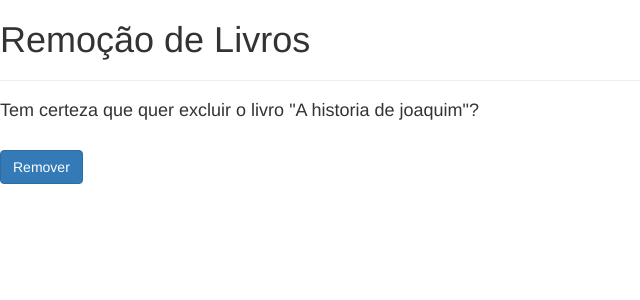
After one commit to ianmelo1/Livraria_Python, a Django app: page /livro_remove/2/ in a window 1280 px wide. The commit adds this page. Shown: the top 300 px of the page, without its empty margins (0-640 px from the left). Run offline with Django 5.2, Linux system fonts and the light colour scheme; data comes from the database, SQL or seed files in the repository; both versions use the stored data as it was after the commit; some libraries are stand-ins or nearby versions.

Commit message:
Função De Deletar_livros

```diff
--- /dev/null
+++ b/ProjetoLiv/livapp/templates/livro_delete.html
@@ -0,0 +1,20 @@
+{% extends 'base.html' %}
+
+{% block title %}
+Remoção de Livros
+{% endblock title %}
+
+{% block tituloPagina %}
+Remoção de Livros
+{% endblock tituloPagina %}
+
+{% block content %}
+<form method="POST">{% csrf_token %}
+    <h4>Tem certeza que quer excluir o livro "{{ livro.titulo }}"?</h4>
+    <br/>
+  <button type="submit" class="btn btn-primary">
+    Remover
+  </button>
+</form>
+
+{% endblock content %}
--- a/ProjetoLiv/livapp/templates/livro_list.html
+++ b/ProjetoLiv/livapp/templates/livro_list.html
@@ -29,7 +29,11 @@ Listagem de Livros
                 <a href="{% url 'livro_edit' pk=livro.pk %}">
                      <span class="glyphicon glyphicon-pencil"></span>
                 </a>
+                  <a href="{% url 'livro_remove' pk=livro.pk %}">
+                     <span class="glyphicon glyphicon-trash"></span>
+                </a>
             </td>
+
         </tr>
         {% endfor %}
     </tbody>
--- a/ProjetoLiv/livapp/urls.py
+++ b/ProjetoLiv/livapp/urls.py
@@ -5,4 +5,5 @@ urlpatterns = [
     path('livro_list/', livro_list, name='listar_livros'),
     path('livro_new/', livro_new, name='livro_new'),
     path('livro_edit/<int:pk>/', livro_edit, name='livro_edit'),
+    path('livro_remove/<int:pk>/', livro_remove, name='livro_remove'),
 ]
--- a/ProjetoLiv/livapp/views.py
+++ b/ProjetoLiv/livapp/views.py
@@ -33,3 +33,10 @@ def livro_edit(request, pk, template_name='livro_form.html'):
     else:
         form = LivroForm(instance=livro)
     return render(request, template_name, {'form': form})
+
+def livro_remove(request, pk):
+    livro = Livro.objects.get(pk=pk)
+    if request.method == "POST":
+        livro.delete()
+        return redirect('listar_livros')
+    return render(request, 'livro_delete.html', {'livro': livro})
```
Also changed, not shown: ProjetoLiv/db.sqlite3.
